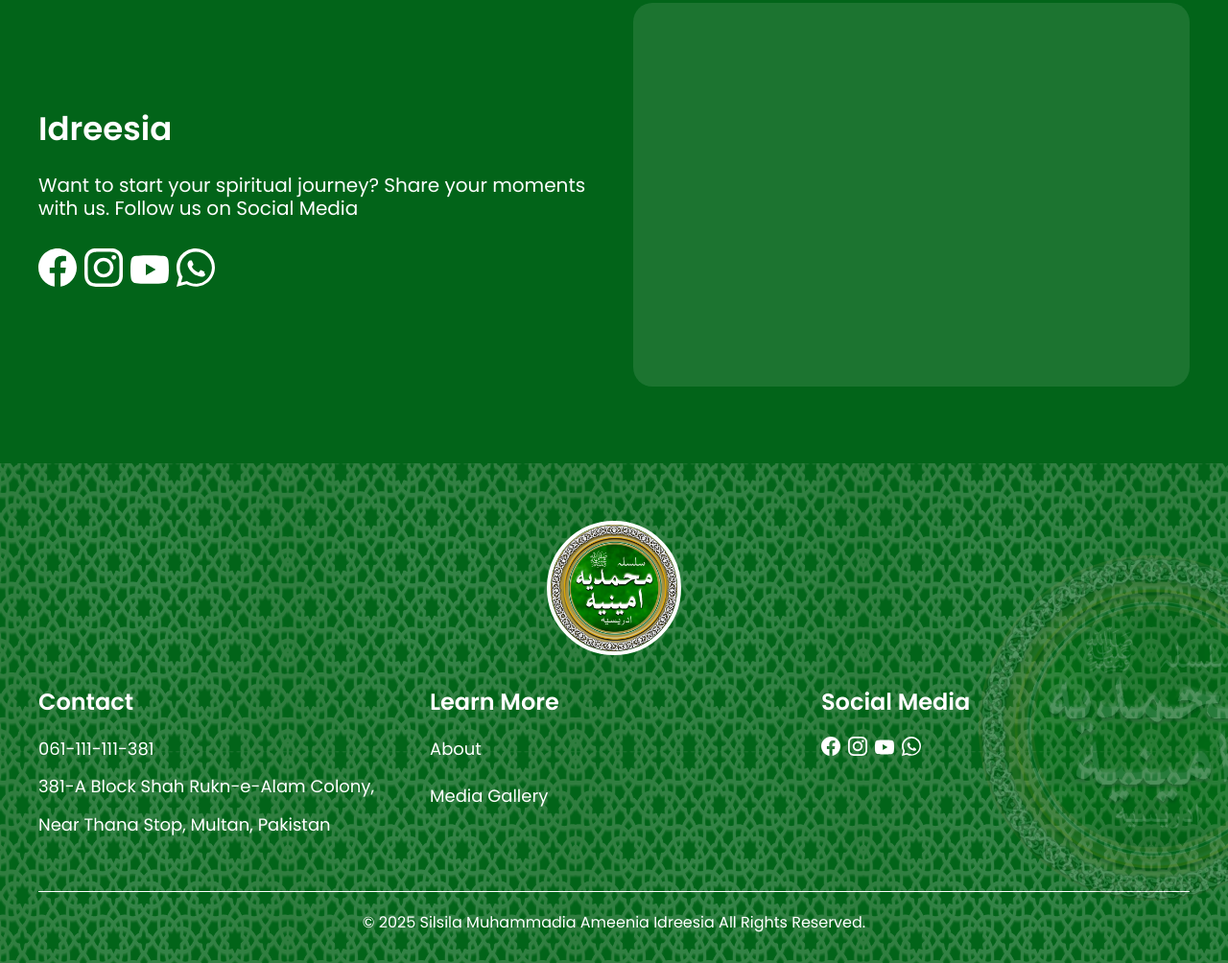
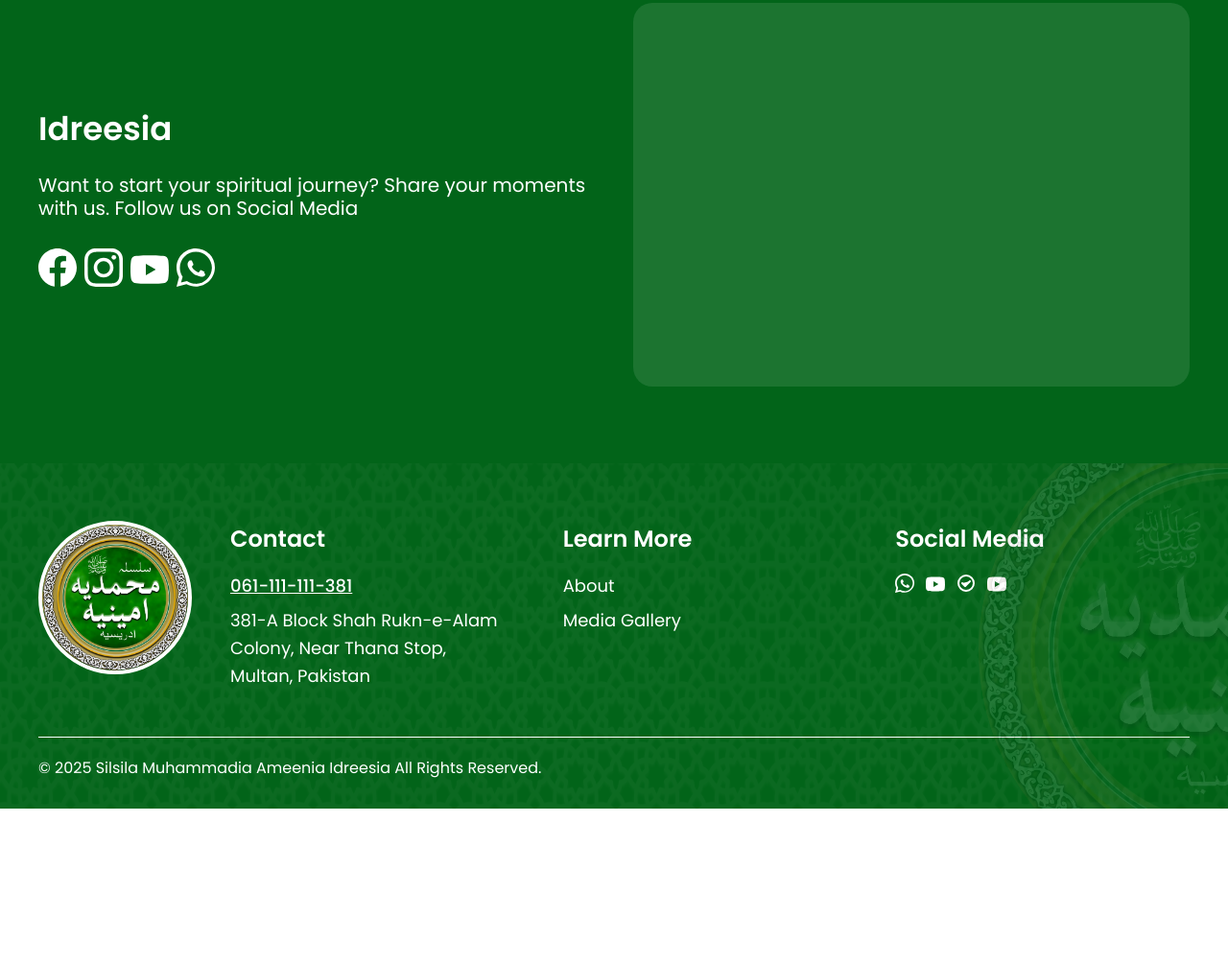
Before and after one commit to MMMustafakamran/FigmaToCode, a plain HTML site: page index.html in a window 1280 px wide. Shown: the part 4499-5503 px from the top of the page at 96% size. After the commit the page ends 5342 px from the top, so only its background shows below. Drawn offline with Linux system fonts and the light colour scheme.

Commit message:
footer update

```diff
--- a/index.html
+++ b/index.html
@@ -233,34 +233,37 @@
     <footer class="footer">
         <div class="footer-pattern"></div>
         <div class="container">
-            <div class="footer-top">
-                <div class="footer-logo-circle">
-                    <img src="images/969b3f831e412d3c63c669954c14d7ce8839f4da.png" alt="Logo">
+            <div class="footer-main">
+                <!-- Left Section: Logo/Emblem -->
+                <div class="footer-logo-section">
+                    <div class="footer-emblem">
+                        <img src="images/969b3f831e412d3c63c669954c14d7ce8839f4da.png" alt="Silsila Muhammadia Ameenia Idreesia Logo">
                     </div>
-                <div class="footer-content">
-                    <div class="footer-column">
+                </div>
+
+                <!-- Middle-Left Section: Contact -->
+                <div class="footer-contact">
                     <h3>Contact</h3>
-                        <p>061-111-111-381<br>
-                        381-A Block Shah Rukn-e-Alam Colony, Near Thana Stop, Multan, Pakistan</p>
+                    <p class="contact-phone">061-111-111-381</p>
+                    <p class="contact-address">381-A Block Shah Rukn-e-Alam<br>
+                    Colony, Near Thana Stop,<br>
+                    Multan, Pakistan</p>
                 </div>
-                    <div class="footer-column">
+
+                <!-- Middle-Right Section: Learn More -->
+                <div class="footer-learn-more">
                     <h3>Learn More</h3>
                     <p><a href="#">About</a></p>
                     <p><a href="#">Media Gallery</a></p>
                 </div>
-                    <div class="footer-column">
+
+                <!-- Right Section: Social Media -->
+                <div class="footer-social">
                     <h3>Social Media</h3>
                     <div class="social-icons-footer">
-                            <a href="#" aria-label="Facebook">
+                        <a href="#" aria-label="WhatsApp">
                             <svg width="20" height="20" viewBox="0 0 20 20" fill="white" xmlns="http://www.w3.org/2000/svg">
-                                    <path d="M20 10c0-5.523-4.477-10-10-10S0 4.477 0 10c0 4.991 3.657 9.128 8.438 9.878v-6.987h-2.54V10h2.54V7.797c0-2.506 1.492-3.89 3.777-3.89 1.094 0 2.238.195 2.238.195v2.46h-1.26c-1.243 0-1.63.771-1.63 1.562V10h2.773l-.443 2.89h-2.33v6.988C16.343 19.128 20 14.991 20 10z"/>
-                                </svg>
-                            </a>
-                            <a href="#" aria-label="Instagram">
-                                <svg width="20" height="20" viewBox="0 0 20 20" fill="white" xmlns="http://www.w3.org/2000/svg">
-                                    <path d="M10 1.8c2.67 0 2.99.01 4.04.06.98.04 1.51.21 1.87.35.47.18.8.4 1.15.75.35.35.57.68.75 1.15.14.36.31.89.35 1.87.05 1.05.06 1.37.06 4.04s-.01 2.99-.06 4.04c-.04.98-.21 1.51-.35 1.87-.18.47-.4.8-.75 1.15-.35.35-.68.57-1.15.75-.36.14-.89.31-1.87.35-1.05.05-1.37.06-4.04.06s-2.99-.01-4.04-.06c-.98-.04-1.51-.21-1.87-.35-.47-.18-.8-.4-1.15-.75-.35-.35-.57-.68-.75-1.15-.14-.36-.31-.89-.35-1.87-.05-1.05-.06-1.37-.06-4.04s.01-2.99.06-4.04c.04-.98.21-1.51.35-1.87.18-.47.4-.8.75-1.15.35-.35.68-.57 1.15-.75.36-.14.89-.31 1.87-.35 1.05-.05 1.37-.06 4.04-.06zM10 0C7.28 0 6.94.01 5.88.06c-1.07.05-1.8.22-2.44.47-.66.26-1.22.6-1.78 1.16C1.1 2.25.76 2.81.5 3.47.25 4.11.08 4.84.03 5.91-.02 6.97 0 7.31 0 10s.01 3.06.06 4.12c.05 1.07.22 1.8.47 2.44.26.66.6 1.22 1.16 1.78.56.56 1.12.9 1.78 1.16.64.25 1.37.42 2.44.47 1.06.05 1.4.06 4.12.06s3.06-.01 4.12-.06c1.07-.05 1.8-.22 2.44-.47.66-.26 1.22-.6 1.78-1.16.56-.56.9-1.12 1.16-1.78.25-.64.42-1.37.47-2.44.05-1.06.06-1.4.06-4.12s-.01-3.06-.06-4.12c-.05-1.07-.22-1.8-.47-2.44-.26-.66-.6-1.22-1.16-1.78-.56-.56-1.12-.9-1.78-1.16-.64-.25-1.37-.42-2.44-.47C13.06.01 12.72 0 10 0z"/>
-                                    <path d="M10 4.87c-2.84 0-5.13 2.3-5.13 5.13S7.16 15.13 10 15.13 15.13 12.84 15.13 10 12.84 4.87 10 4.87zm0 8.47c-1.85 0-3.34-1.49-3.34-3.34S8.15 6.66 10 6.66s3.34 1.49 3.34 3.34-1.49 3.34-3.34 3.34z"/>
-                                    <circle cx="15.34" cy="4.66" r="1.2"/>
+                                <path d="M17.05 2.9C15.2 1.05 12.7 0 10 0 4.5 0 0 4.5 0 10c0 1.75.45 3.45 1.3 5L0 20l5.15-1.35c1.5.8 3.15 1.2 4.85 1.2 5.5 0 10-4.5 10-10 0-2.7-1.05-5.2-2.95-7.1zM10 18.35c-1.5 0-2.95-.4-4.2-1.15l-.3-.2-3.15.8.85-3.05-.2-.3c-.8-1.3-1.25-2.8-1.25-4.35 0-4.6 3.75-8.35 8.35-8.35 2.25 0 4.35.85 5.9 2.45 1.55 1.55 2.45 3.65 2.45 5.9-.1 4.6-3.85 8.35-8.45 8.35zm4.55-6.2c-.25-.1-1.45-.7-1.7-.8-.2-.1-.35-.1-.5.1-.15.25-.55.8-.7.95-.1.15-.25.15-.45.05-.25-.1-.95-.35-1.85-1.15-.7-.6-1.15-1.35-1.25-1.6-.15-.25 0-.35.1-.45.1-.1.25-.25.35-.35.1-.15.15-.25.2-.4.05-.15.05-.3 0-.4-.05-.1-.45-1.1-.65-1.5-.2-.4-.4-.35-.5-.35-.15 0-.3 0-.45 0-.15 0-.4.05-.6.3-.2.25-.8.75-.8 1.85s.8 2.15.9 2.3c.1.15 1.55 2.4 3.8 3.35.55.2.95.35 1.3.45.05 0 1.05.4 2 .25.3-.05.95-.4 1.1-.75.1-.4.1-.7.05-.8-.05-.05-.2-.1-.4-.2z"/>
                             </svg>
                         </a>
                         <a href="#" aria-label="YouTube">
@@ -268,20 +271,31 @@
                                 <path d="M19.6 5.9c-.25-.9-.9-1.6-1.8-1.85C16.2 3.6 10 3.6 10 3.6s-6.2 0-7.8.45c-.9.25-1.55.95-1.8 1.85C0 7.5 0 11 0 11s0 3.5.4 5.1c.25.9.9 1.6 1.8 1.85 1.6.45 7.8.45 7.8.45s6.2 0 7.8-.45c.9-.25 1.55-.95 1.8-1.85.4-1.6.4-5.1.4-5.1s0-3.5-.4-5.1zM8 14V8l5.2 3L8 14z"/>
                             </svg>
                         </a>
-                            <a href="#" aria-label="WhatsApp">
+                        <a href="#" aria-label="Circular Icon">
                             <svg width="20" height="20" viewBox="0 0 20 20" fill="white" xmlns="http://www.w3.org/2000/svg">
-                                    <path d="M17.05 2.9C15.2 1.05 12.7 0 10 0 4.5 0 0 4.5 0 10c0 1.75.45 3.45 1.3 5L0 20l5.15-1.35c1.5.8 3.15 1.2 4.85 1.2 5.5 0 10-4.5 10-10 0-2.7-1.05-5.2-2.95-7.1zM10 18.35c-1.5 0-2.95-.4-4.2-1.15l-.3-.2-3.15.8.85-3.05-.2-.3c-.8-1.3-1.25-2.8-1.25-4.35 0-4.6 3.75-8.35 8.35-8.35 2.25 0 4.35.85 5.9 2.45 1.55 1.55 2.45 3.65 2.45 5.9-.1 4.6-3.85 8.35-8.45 8.35zm4.55-6.2c-.25-.1-1.45-.7-1.7-.8-.2-.1-.35-.1-.5.1-.15.25-.55.8-.7.95-.1.15-.25.15-.45.05-.25-.1-.95-.35-1.85-1.15-.7-.6-1.15-1.35-1.25-1.6-.15-.25 0-.35.1-.45.1-.1.25-.25.35-.35.1-.15.15-.25.2-.4.05-.15.05-.3 0-.4-.05-.1-.45-1.1-.65-1.5-.2-.4-.4-.35-.5-.35-.15 0-.3 0-.45 0-.15 0-.4.05-.6.3-.2.25-.8.75-.8 1.85s.8 2.15.9 2.3c.1.15 1.55 2.4 3.8 3.35.55.2.95.35 1.3.45.05 0 1.05.4 2 .25.3-.05.95-.4 1.1-.75.1-.4.1-.7.05-.8-.05-.05-.2-.1-.4-.2z"/>
+                                <circle cx="10" cy="10" r="8" stroke="white" stroke-width="2" fill="none"/>
+                                <path d="M6 10l3 3 5-5" stroke="white" stroke-width="2" stroke-linecap="round" stroke-linejoin="round"/>
+                            </svg>
+                        </a>
+                        <a href="#" aria-label="YouTube">
+                            <svg width="20" height="20" viewBox="0 0 20 20" fill="white" xmlns="http://www.w3.org/2000/svg">
+                                <path d="M19.6 5.9c-.25-.9-.9-1.6-1.8-1.85C16.2 3.6 10 3.6 10 3.6s-6.2 0-7.8.45c-.9.25-1.55.95-1.8 1.85C0 7.5 0 11 0 11s0 3.5.4 5.1c.25.9.9 1.6 1.8 1.85 1.6.45 7.8.45 7.8.45s6.2 0 7.8-.45c.9-.25 1.55-.95 1.8-1.85.4-1.6.4-5.1.4-5.1s0-3.5-.4-5.1zM8 14V8l5.2 3L8 14z"/>
                             </svg>
                         </a>
                     </div>
                 </div>
             </div>
-            </div>
+
+            <!-- Footer Divider -->
             <div class="footer-divider"></div>
+
+            <!-- Footer Bottom -->
             <div class="footer-bottom">
                 <p>© 2025 Silsila Muhammadia Ameenia Idreesia All Rights Reserved.</p>
             </div>
-            <div class="footer-large-logo" aria-hidden="true">
+
+            <!-- Watermark Logo -->
+            <div class="footer-watermark" aria-hidden="true">
                 <img src="images/969b3f831e412d3c63c669954c14d7ce8839f4da.png" alt="Decorative Logo">
             </div>
         </div>
--- a/styles.css
+++ b/styles.css
@@ -1,17 +1,3 @@
-.footer-large-logo {
-    position: absolute;
-    top: 50%;
-    right: -260px;
-    transform: translateY(-50%);
-    width: 520px;
-    opacity: 0.1;
-    pointer-events: none;
-}
-
-.footer-large-logo img {
-    width: 100%;
-    height: auto;
-}
 /* CSS Reset and Variables */
 :root {
     --color-primary: #026419;
@@ -580,8 +566,8 @@
     height: 100%;
     background-image: url('images/d6bbe93bfba13a083b0ca49b2304d56239d27ff1.png');
     background-repeat: repeat;
-    background-size: 300px 300px;
-    opacity: 0.2;
+    background-size: 400px 400px;
+    opacity: 0.04;
     z-index: 0;
     pointer-events: none;
 }
@@ -591,59 +577,81 @@
     z-index: 1;
 }
 
-.footer-top {
+.footer-main {
     display: flex;
     flex-direction: column;
-    align-items: center;
     gap: 30px;
     margin-bottom: 40px;
 }
 
-.footer-logo-circle {
-    flex-shrink: 0;
-    width: 140px;
-    height: 140px;
+.footer-logo-section {
+    display: flex;
+    justify-content: center;
+}
+
+.footer-emblem {
+    width: 160px;
+    height: 160px;
     border-radius: 50%;
     overflow: hidden;
     border: 4px solid var(--color-white);
+    flex-shrink: 0;
 }
 
-.footer-logo-circle img {
+.footer-emblem img {
     width: 100%;
     height: 100%;
     object-fit: cover;
 }
 
-.footer-content {
-    width: 100%;
-    display: grid;
-    grid-template-columns: 1fr;
-    gap: 24px;
+.footer-contact,
+.footer-learn-more,
+.footer-social {
+    text-align: center;
 }
 
-.footer-column h3 {
+.footer-contact h3,
+.footer-learn-more h3,
+.footer-social h3 {
     font-size: 24px;
     font-weight: 600;
-    margin-bottom: 9px;
+    margin-bottom: 15px;
 }
 
-.footer-column p {
+.footer-contact p {
     font-size: 18px;
-    line-height: 2.2;
-    margin-bottom: 10px;
+    line-height: 1.6;
+    margin-bottom: 8px;
 }
 
-.footer-column a {
+.contact-phone {
+    text-decoration: underline;
+    font-weight: 500;
+}
+
+.contact-address {
+    line-height: 1.4;
+}
+
+.footer-learn-more p {
+    font-size: 18px;
+    line-height: 1.6;
+    margin-bottom: 8px;
+}
+
+.footer-learn-more a {
+    color: var(--color-white);
     transition: opacity 0.3s;
 }
 
-.footer-column a:hover {
+.footer-learn-more a:hover {
     opacity: 0.7;
 }
 
 .social-icons-footer {
     display: flex;
-    gap: 8px;
+    gap: 12px;
+    justify-content: center;
     margin-top: 16px;
 }
 
@@ -665,7 +673,7 @@
 }
 
 .footer-bottom {
-    text-align: center;
+    text-align: left;
 }
 
 .footer-bottom p {
@@ -673,17 +681,17 @@
     line-height: 1.5;
 }
 
-.footer-large-logo {
+.footer-watermark {
     position: absolute;
     top: 50%;
-    right: -100px;
+    right: -260px;
     transform: translateY(-50%);
-    width: 360px;
-    opacity: 0.15;
+    width: 520px;
+    opacity: 0.1;
     pointer-events: none;
 }
 
-.footer-large-logo img {
+.footer-watermark img {
     width: 100%;
     height: auto;
 }
@@ -831,8 +839,25 @@
         flex: 1;
     }
 
-    .footer-content {
-        grid-template-columns: repeat(3, minmax(0, 1fr));
+    .footer-main {
+        flex-direction: row;
+        align-items: flex-start;
+        gap: 40px;
+    }
+
+    .footer-logo-section {
+        justify-content: flex-start;
+    }
+
+    .footer-contact,
+    .footer-learn-more,
+    .footer-social {
+        text-align: left;
+        flex: 1;
+    }
+
+    .social-icons-footer {
+        justify-content: flex-start;
     }
 }
 
```
Lines whose indentation alone changed are shown as unchanged.
